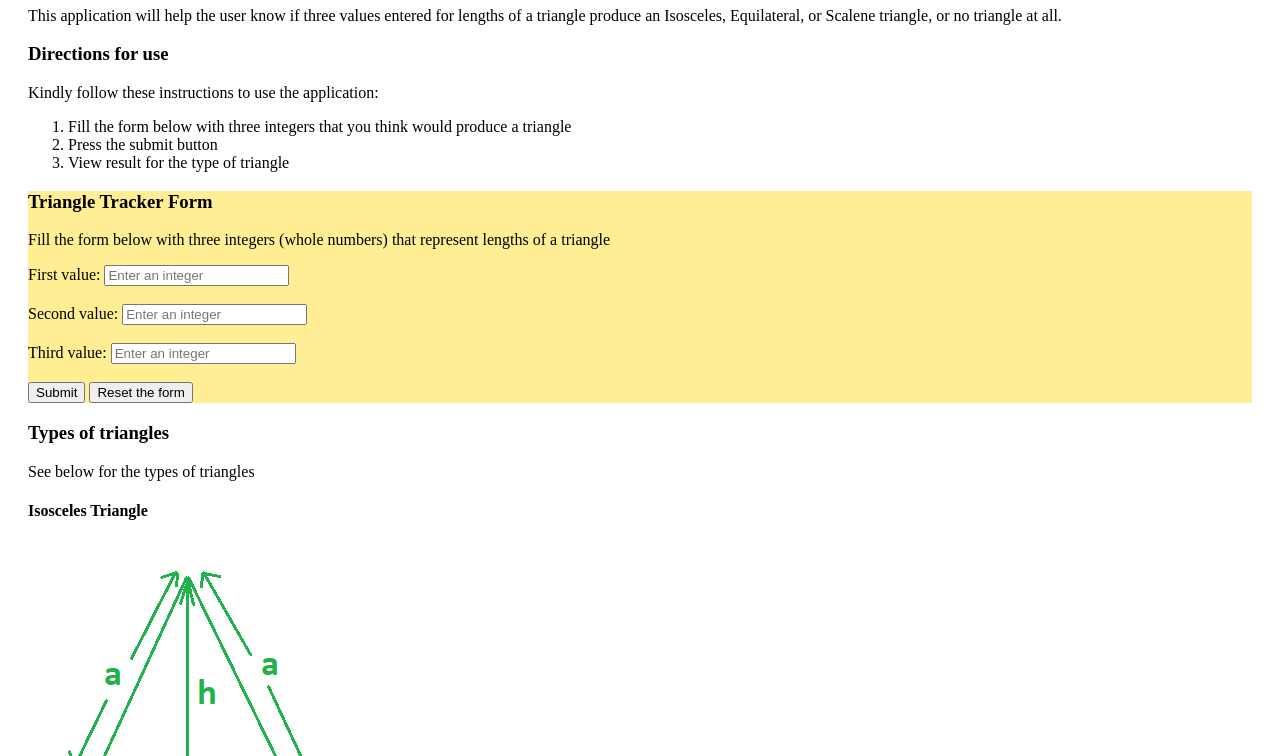
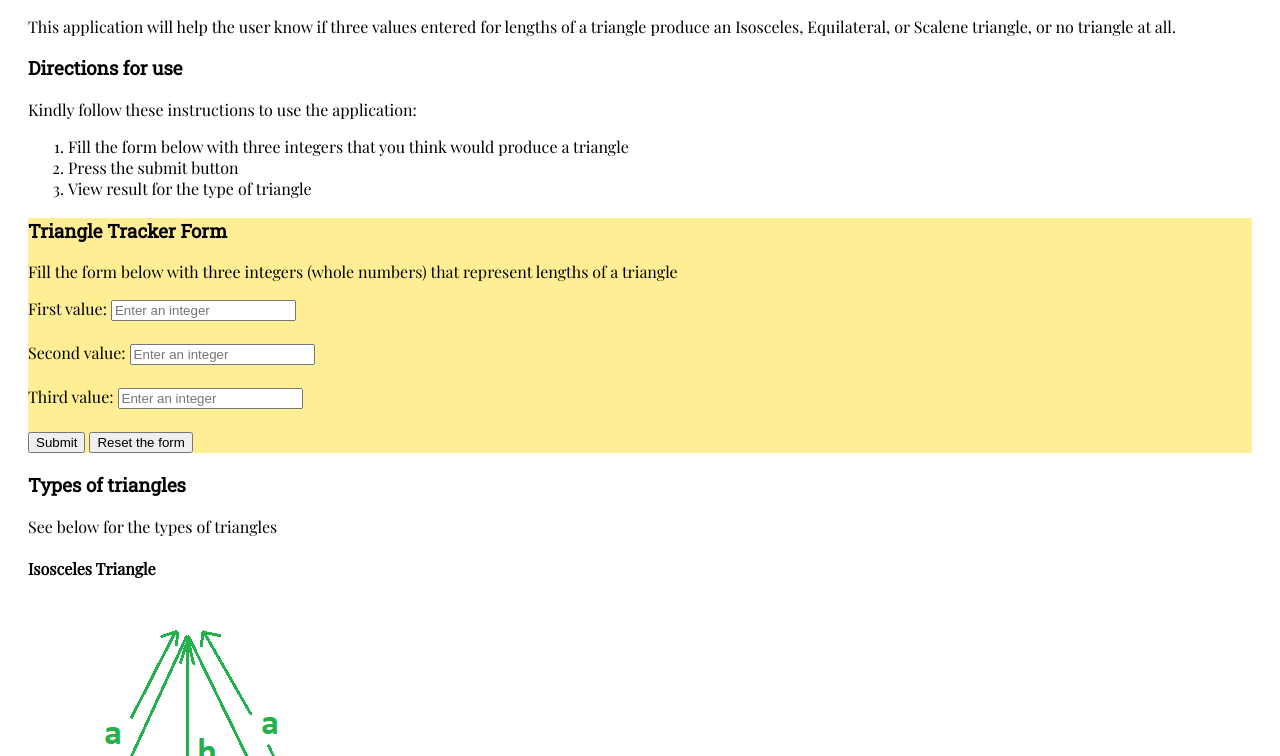
Before and after one commit to PeterKingori/TriangleTracker, a plain HTML site: page index.html in a window 1280 px wide. Shown: the part 142-898 px from the top of the page. Drawn offline with nearby package versions, Linux system fonts and the light colour scheme.

Commit message:
add Google fonts that will be used in the webpage

```diff
--- a/css/styles.css
+++ b/css/styles.css
@@ -1,7 +1,10 @@
 body {
   padding: 20px;
-  font-family: serif;
+  font-family: 'Playfair Display', serif;
 }
 .end {
   background-color: #FFEE93;
 }
+h3 {
+  font-family: 'Roboto Slab', serif;
+}
--- a/index.html
+++ b/index.html
@@ -4,6 +4,8 @@
 <head>
   <title>Triangle Tracker</title>
   <link rel="stylesheet" href="css/styles.css" type="text/css">
+  <link href="https://fonts.googleapis.com/css?family=Playfair+Display" rel="stylesheet">
+  <link href="https://fonts.googleapis.com/css?family=Roboto+Slab" rel="stylesheet">
 </head>
 
 <body>
@@ -34,10 +36,10 @@
       Second value: <input type="number" id="value2" placeholder="Enter an integer"> <br/><br>
       Third value: <input type="number" id="value3" placeholder="Enter an integer"> <br/><br>
       <button type="submit">Submit</button>
-      <input type="reset" value="Reset the form">
+      <button type="reset">Reset the form</button>
+      <h3 id="displayresult"></h3>
     </form>
   </div>
-  <h3 id="displayresult"></h3>
   <div class="types">
     <h3>Types of triangles</h3>
     <p>See below for the types of triangles</p>
```
